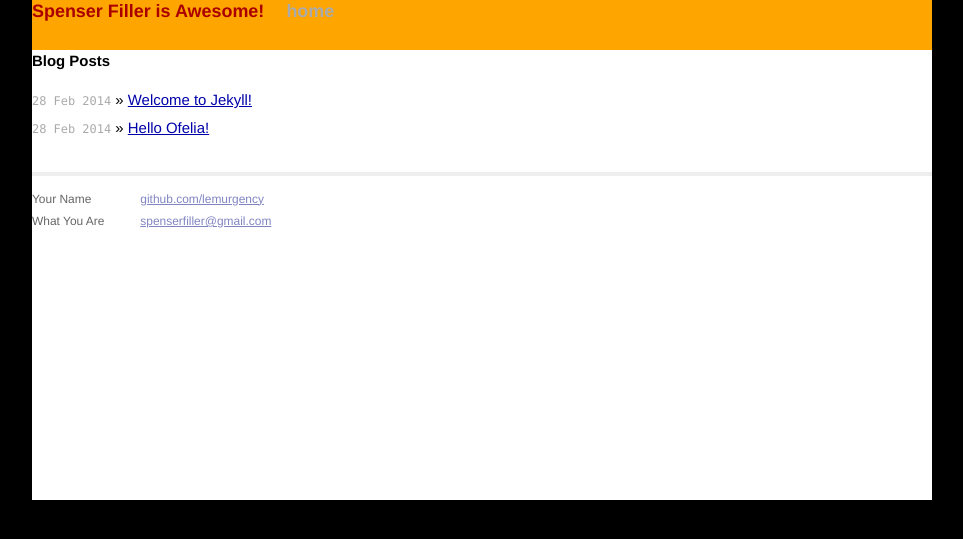
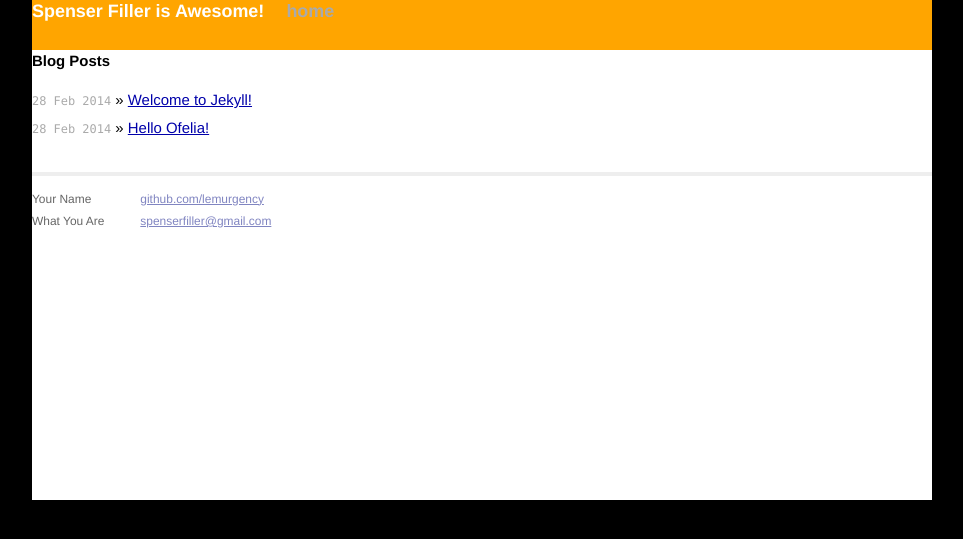
Before and after one commit to lemurgency/lemurgency.github.io, a Jekyll site: the page built from index.html, in a window 1280 px wide. Shown: the top 539 px of the page, without its empty margins (158-1121 px from the left). Built offline with Jekyll 4.4.1, drawn with Linux system fonts in a browser that asks for light colours; Markdown is read by kramdown in place of the engine named in the settings.

Commit message:
Messing with layout

```diff
--- a/css/main.css
+++ b/css/main.css
@@ -56,7 +56,7 @@
 /*****************************************************************************/
 
 .page {
-background-color:black;
+background-color: black;
 }
 .site {
   font-size: 115%;
@@ -64,7 +64,7 @@
   width: 900px;
   margin: 0 auto;
   line-height: 1.5em;
-  background-color:white;
+  background-color: white;
   min-height: 500px;
 }
 
@@ -86,7 +86,7 @@
 }
 
 .title a {
-  color: #a00;
+  color: white;
 }
 
 .title a:hover {
```
